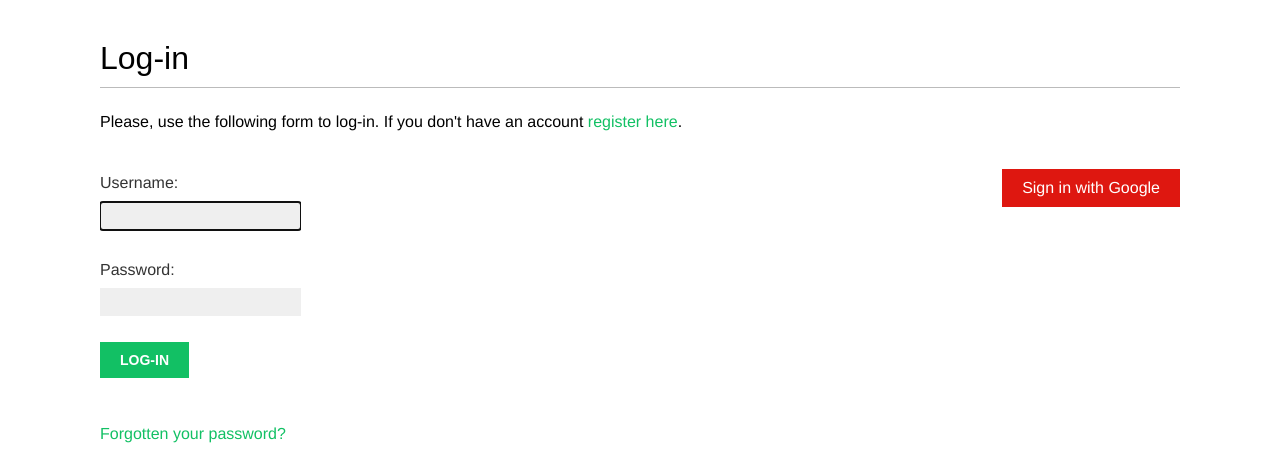
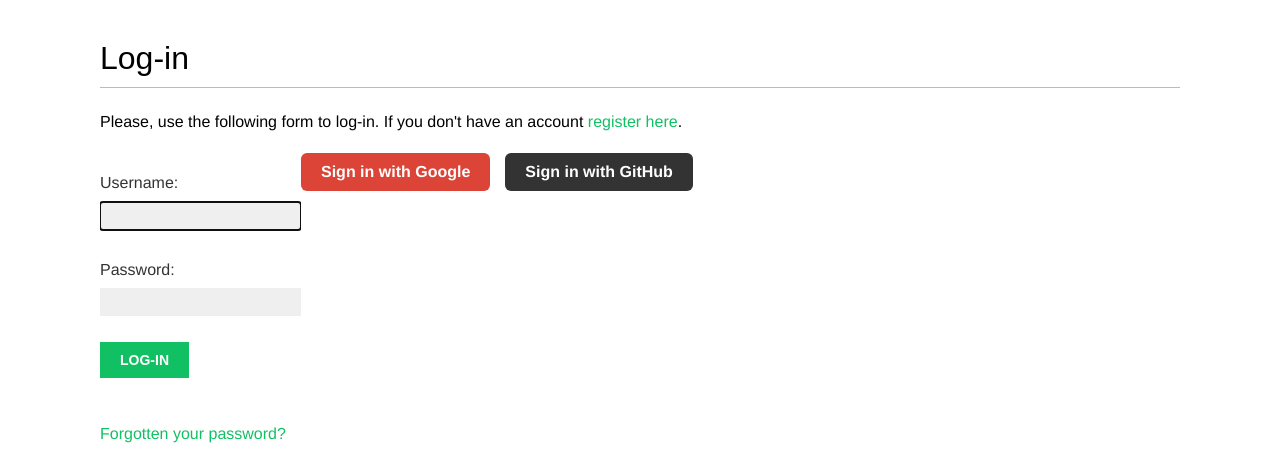
Before and after one commit to shenleeosialai/Authentication, a Django app: page /account/login/ in a window 1280 px wide. Shown: the part 47-510 px from the top of the page. Run offline with Django 5.2, Linux system fonts and the light colour scheme; some web fonts are replaced.

Commit message:
github to templates

```diff
--- a/account/static/css/base.css
+++ b/account/static/css/base.css
@@ -187,21 +187,39 @@ ul.messages li a.close {
 }
 
 /* social-auth */
-.social {
-    float:right;
+.social ul {
+  list-style: none;
+  padding: 0;
+  display: flex;
+  gap: 15px; /* space between buttons */
 }
-.social li {
-    list-style:none;
-    padding:10px 20px;
-    margin:0 0 10px 0;
+
+.social-btn a {
+  display: inline-block;
+  padding: 10px 20px;
+  border-radius: 6px;
+  color: #fff;
+  text-decoration: none;
+  font-weight: bold;
+  transition: background 0.3s;
 }
-.social li a {
-    width:100%;
-    height:100%;
-    display:block;
-    color:#fff;
+
+.social-btn.google a {
+  background-color: #db4437; /* Google red */
 }
-.social li.google { background:#de1710; }
+
+.social-btn.google a:hover {
+  background-color: #c33d2e;
+}
+
+.social-btn.github a {
+  background-color: #333; /* GitHub black */
+}
+
+.social-btn.github a:hover {
+  background-color: #555;
+}
+
 
 
 /* images */
--- a/account/templates/registration/login.html
+++ b/account/templates/registration/login.html
@@ -30,9 +30,14 @@
   </div>
   <div class="social">
   <ul>
-      <li class="google">
-        <a href="{% url "social:begin" "google-oauth2" %}">
+    <li class="social-btn google">
+      <a href="{% url 'social:begin' 'google-oauth2' %} ">
         Sign in with Google
+      </a>
+    </li>
+    <li class="social-btn github">
+      <a href="{% url 'social:begin' 'github' %} ">
+        Sign in with GitHub
       </a>
     </li>
   </ul>
```
Lines whose indentation alone changed are shown as unchanged.
